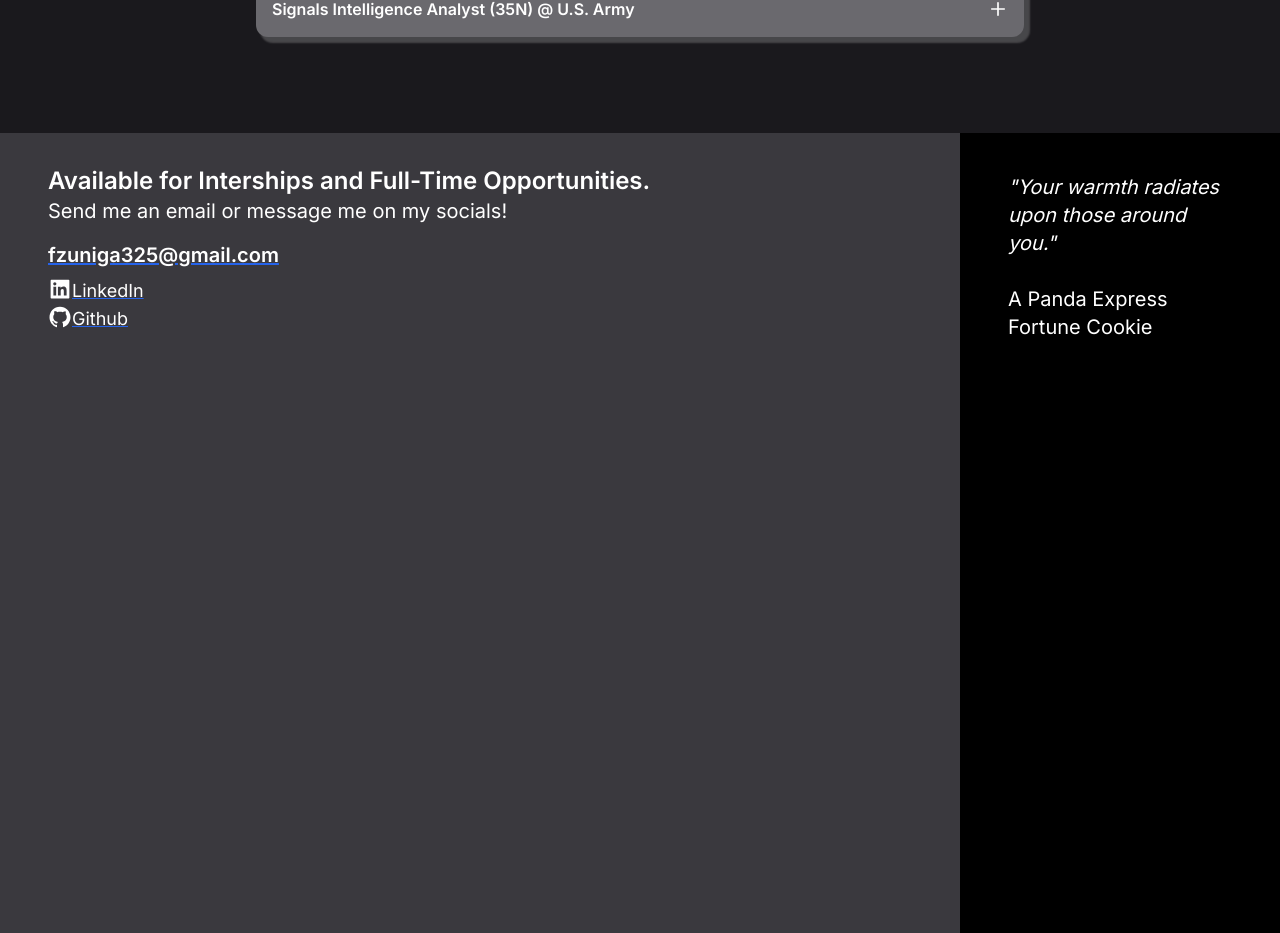
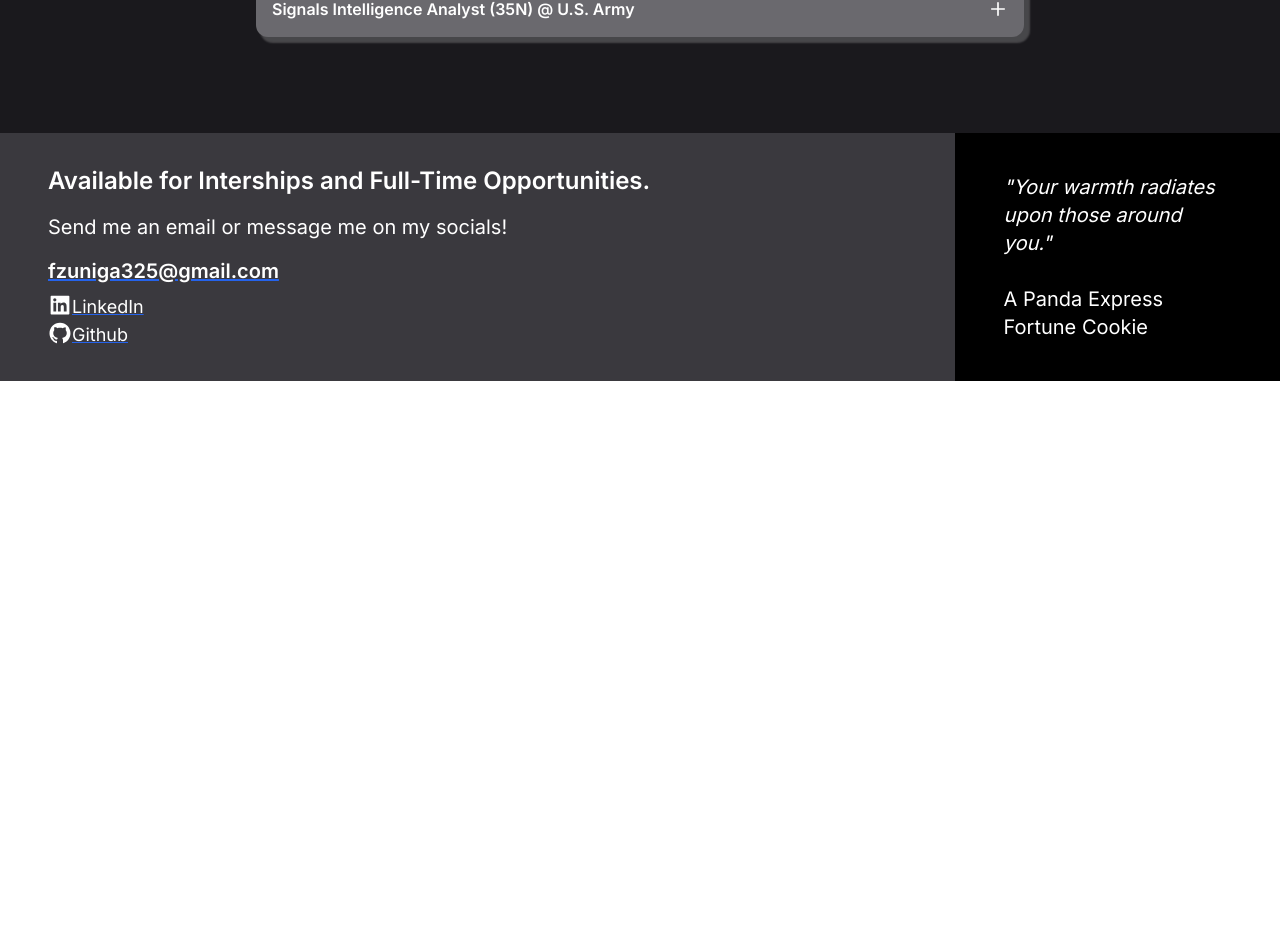
Before and after one commit to zunigafran/zfran, a Next.js app: page / in a window 1280 px wide. Shown: the part 2255-3188 px from the top of the page. After the commit the page ends 2636 px from the top, so only its background shows below. Built offline with nearby package versions, Linux system fonts and the light colour scheme.

Commit message:
fixed footer

```diff
--- a/src/app/page.js
+++ b/src/app/page.js
@@ -647,12 +647,12 @@ export default function Home() {
 
         {/* FOOTER */}
         <section id="contact">
-          <footer className="w-full h-[16rem] bg-secondary body-font h-64 grid grid-cols-4 flex sm:h-[100svh]">
-            <div className="container flex flex-col flex-wrap items-start pl-12 py-8 col-span-3">
+          <footer className="w-full bg-secondary body-font flex">
+            <div className="container items-start px-12 py-8 ">
               <h1 className="text-2xl font-semibold">
-                Available for Interships and Full-Time Opportunities.
+              Available for Interships and Full-Time Opportunities.
               </h1>
-              <p className="text-xl font-normal pb-4">
+              <p className="text-xl font-normal py-4">
                 Send me an email or message me on my socials!
               </p>
               <div className="container flex flex-col flex-wrap mx-auto items-start">
@@ -678,7 +678,7 @@ export default function Home() {
                 </a>
               </div>
             </div>
-            <div className="bg-[#000] flex min-h-full min-w-full place-content-baseline">
+            <div className="bg-[#000] flex min-h-full place-content-baseline">
               <h1 className="text-xl px-[15%] pt-10 ${fadeClass}" id="messages">
                 {messages[currentMessageIndex]}
               </h1>
```
Also changed, not shown: 1 other file (tests, documents, lock files or other folders).
